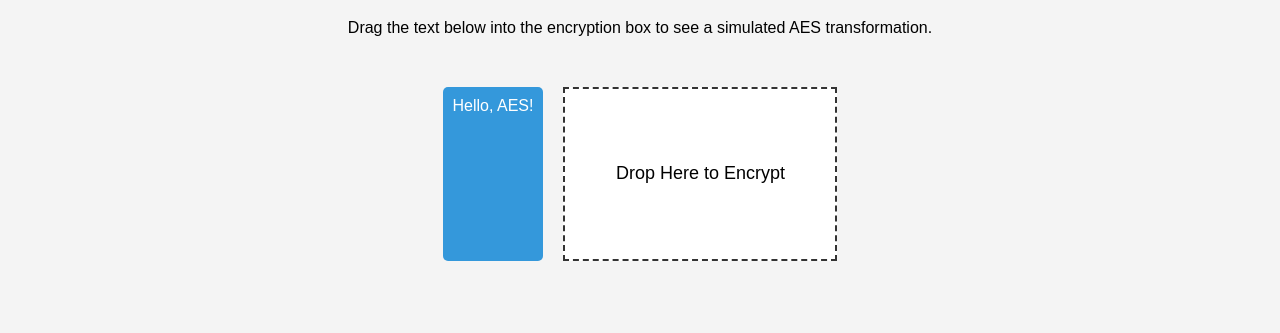
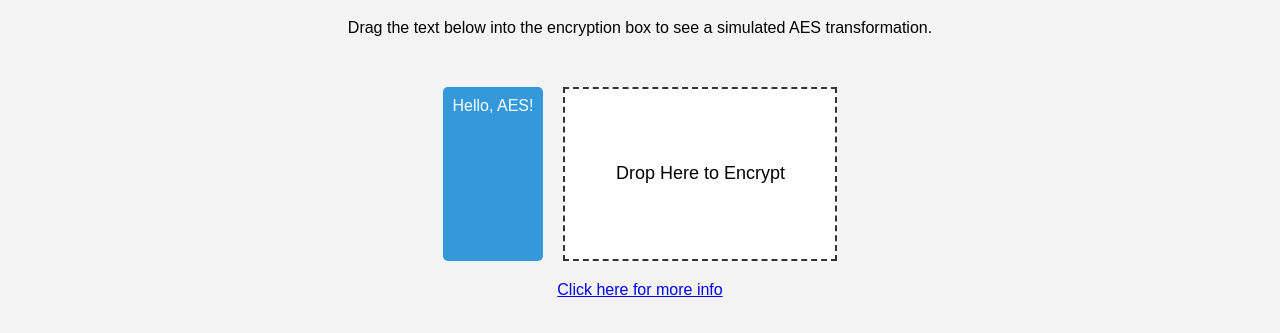
Before and after one commit to YonaYester/WebsiteEducationCYB, a website: page AES.html in a window 1280 px wide. Shown: the part 449-782 px from the top of the page. Drawn offline with Linux system fonts and the light colour scheme.

Commit message:
Update AES.html

```diff
--- a/AES.html
+++ b/AES.html
@@ -97,7 +97,7 @@ The rows of this grid are shifted to the left. </li>
         output.innerHTML = `<p><strong>Encrypted Text:</strong> ${encryptedText}</p>`;
     });
 </script>
-
+     <center><a href="https://www.geeksforgeeks.org/advanced-encryption-standard-aes/">Click here for more info </a></center>
   </body>
 
 </html>
```
